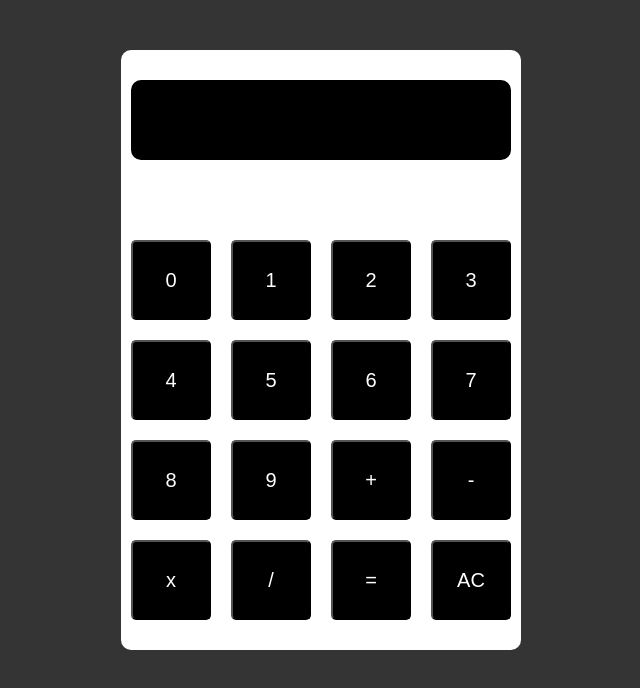
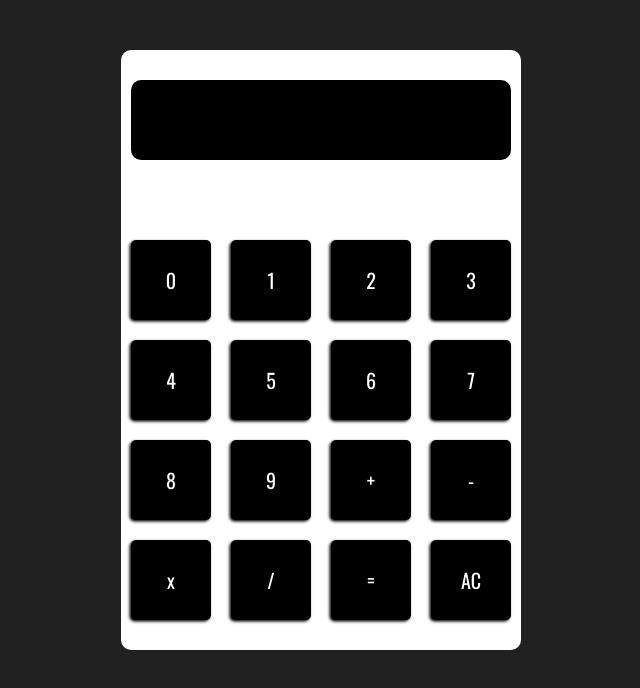
Before and after one commit to Winnerezy/Cali, a plain HTML site: page index.html in a window 1280 px wide. Shown: the whole page, without its empty margins (319-959 px from the left). Drawn offline with nearby package versions, Linux system fonts and the light colour scheme.

Commit message:
some UI changes

```diff
--- a/script.js
+++ b/script.js
@@ -24,8 +24,13 @@ function calculate(){
     switch(operators){
         case '+':
             result = num1 + num2;
+            if(num2 === ""){
+            answer.textContent = num1;
+            break;
+            }else{
             answer.textContent = result;
             break;
+            }
 
         case '-':
          result = num1 - num2;
--- a/style.css
+++ b/style.css
@@ -1,15 +1,19 @@
+@import url('https://fonts.googleapis.com/css2?family=Oswald:wght@200..700&family=Roboto:ital,wght@0,100;0,300;0,400;0,500;0,700;0,900;1,100;1,300;1,400;1,500;1,700;1,900&display=swap');
+
 *{
     margin: 0;
     padding: 0;
     box-sizing: border-box;
 }
 body{
-    background-color: rgba(30, 30, 30, 0.9);
+    background-color: #212121;
     color: white;
     display: flex;
     justify-content: center;
     align-items: end;
     position: relative;
+    font-family: "Oswald";
+    font-weight: 150;
 }
 
 #container{
@@ -57,4 +61,7 @@ button{
     background-color: black;
     border-radius: 5px;
     color: white;
+    box-shadow: -1.5px 1.5px 3px black;
+    border: none;
+    font-family: "Oswald";
 }
```
